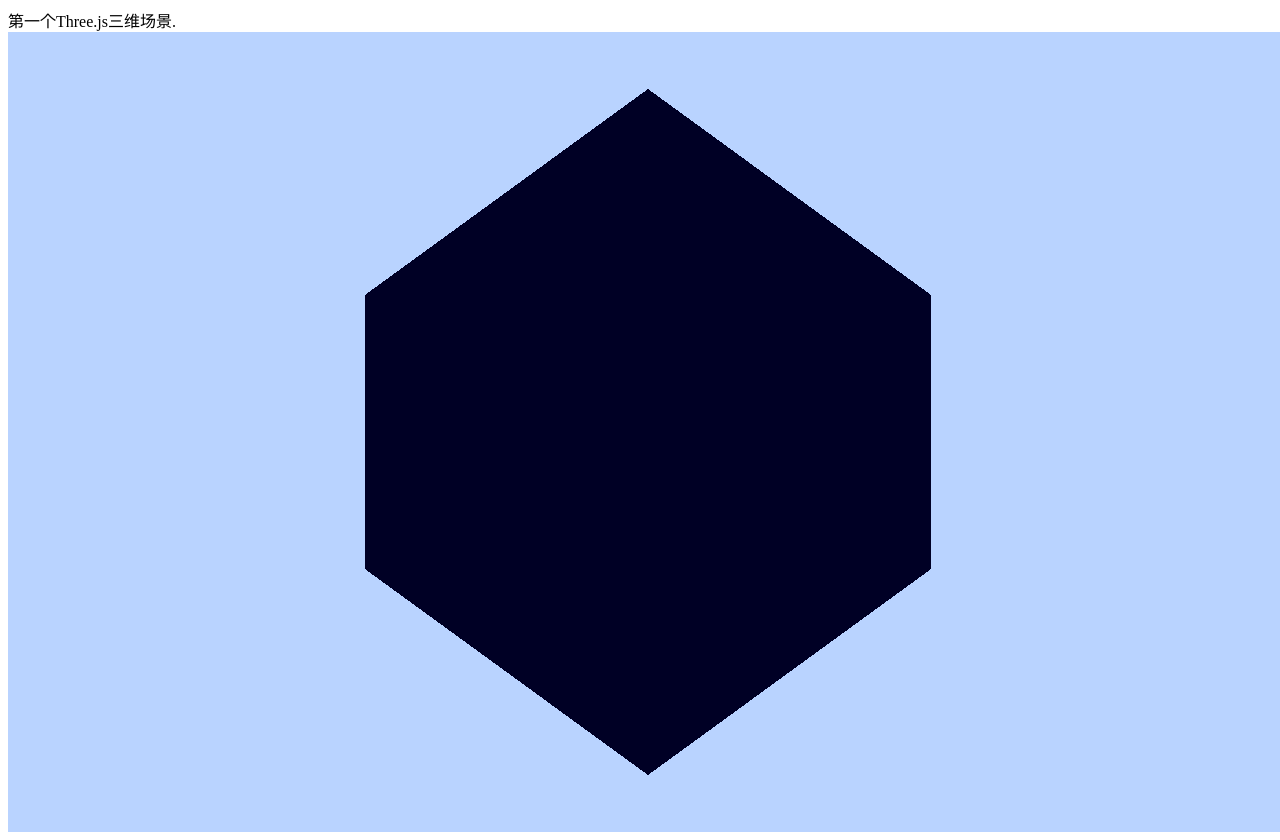
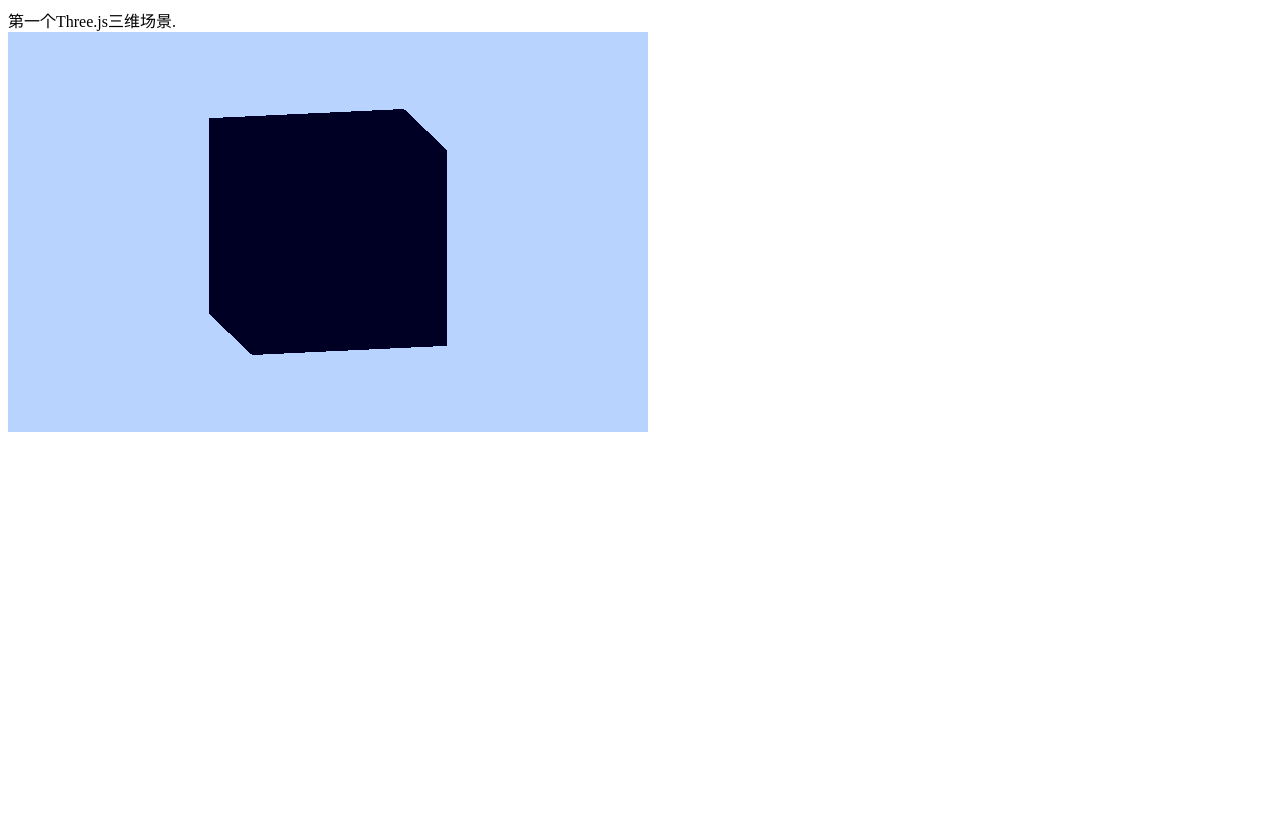
Before and after one commit to ChristYoung/threejs, a plain HTML site: page 0-first-scene/index.html in a window 1280 px wide. After the commit the page ends 800 px from the top, so only its background shows below. Drawn offline with nearby package versions, Linux system fonts and the light colour scheme.

Commit message:
update--

```diff
--- a/0-first-scene/index.html
+++ b/0-first-scene/index.html
@@ -27,14 +27,14 @@
     scene.add(ambientLight);
 
     // 相机设置
-    const _width = window.innerWidth;             // 窗口宽度
-    const _height = window.innerHeight;           // 窗口高度
+    const _width = window.innerWidth / 2;             // 窗口宽度
+    const _height = window.innerHeight / 2;           // 窗口高度
     const k = _width / _height;                   // 窗口宽高比
     const s = 100;                                // 三维场景缩放系数
 
     // 创建相机对象
     const camera = new THREE.OrthographicCamera(-s*k,s*k, s,-s,1,1000);
-    camera.position.set(200,300,200);                                       // 设置相机位置
+    camera.position.set(900,200,200);                                       // 设置相机位置
     camera.lookAt(scene.position);                                          // 设置相机方向(指向的场景对象)
 
     // 创建渲染器对象
```
